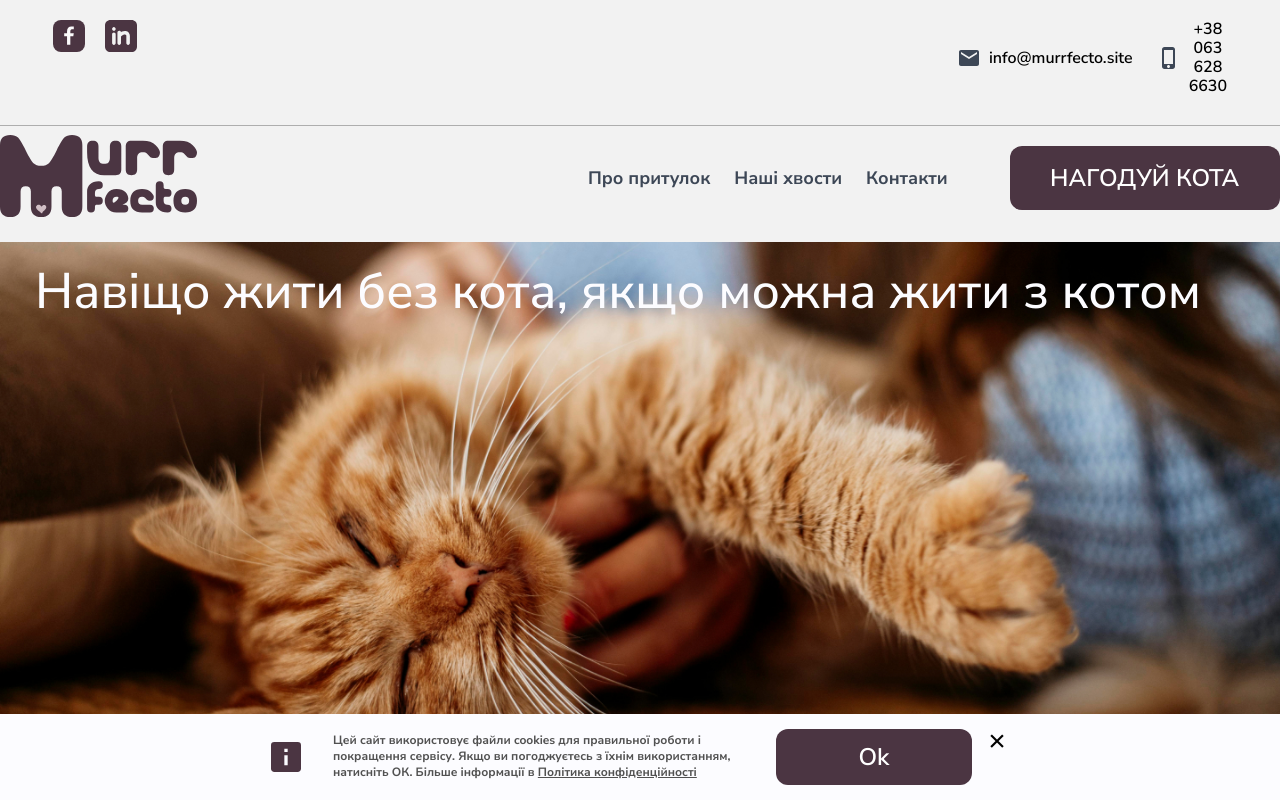
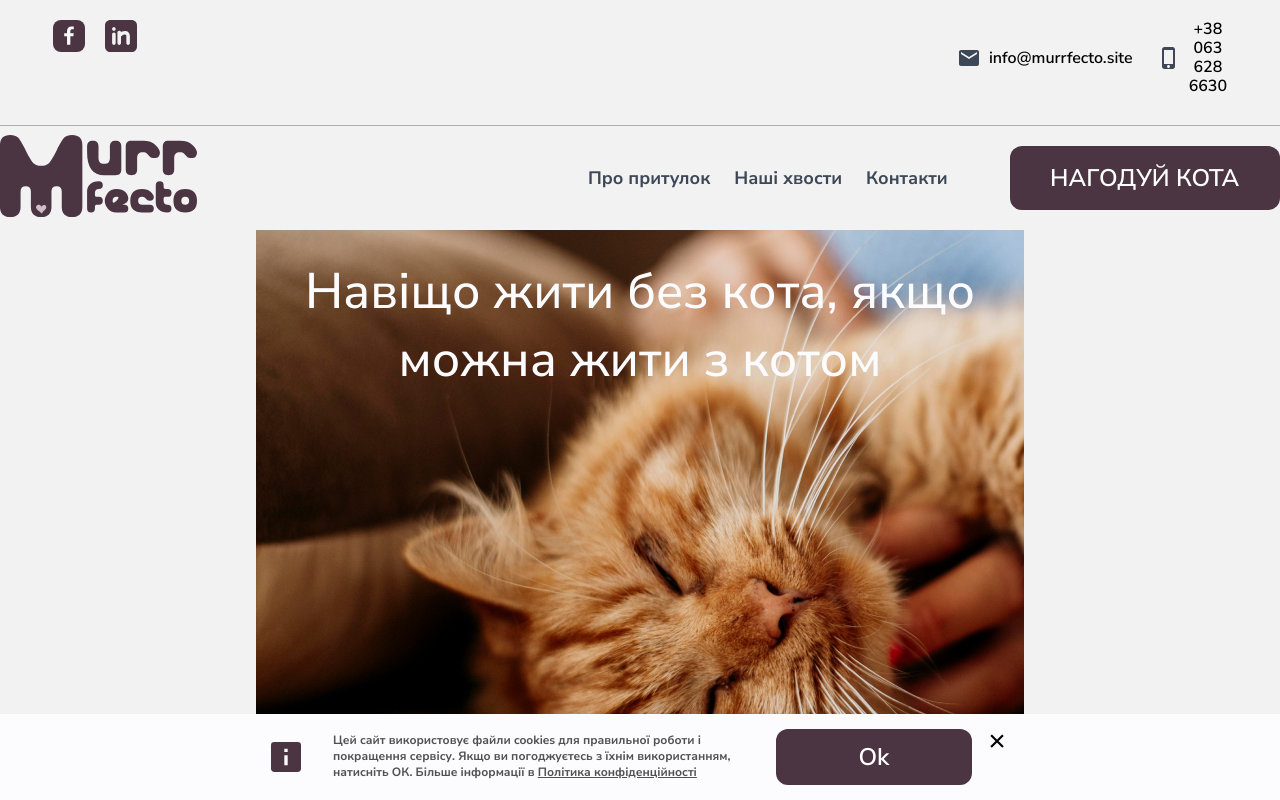
Before and after one commit to murrfecto/murrfecto1, a React (Create React App) app in the folder client/: page / in a window 1280 px wide. Shown: the top 800 px of the page. Built offline with nearby package versions, Linux system fonts and the light colour scheme; no server answers.

Commit message:
corrected desktop hero background image

```diff
--- a/client/src/components/ImageContainer/ImageContainer.js
+++ b/client/src/components/ImageContainer/ImageContainer.js
@@ -1,14 +1,15 @@
-import React from 'react';
-import catBg from "../../assets/main-cat-bg.jpg";
-import '../../global.css'
-import './ImageContainer.scss'
+import React from "react";
+
+import "../../global.css";
+import "./ImageContainer.scss";
 const ImageContainer = () => {
-    return (
-            <div className={'main_bg'}>
-                <img className={'main_bg-image'} src={catBg} alt="cat-backgroung"/>
-                <h1>Навіщо жити без кота, якщо можна жити з котом</h1>
-            </div>
-    );
+  return (
+    <section className="hero">
+      <div className="main_bg container">
+        <h1>Навіщо жити без кота, якщо можна жити з котом</h1>
+      </div>
+    </section>
+  );
 };
 
 export default ImageContainer;
--- a/client/src/components/ImageContainer/ImageContainer.scss
+++ b/client/src/components/ImageContainer/ImageContainer.scss
@@ -1,26 +1,20 @@
 @import "../../styles/_index.scss";
-img {
-  width: 100%;
+.hero {
+  background-color: $main-bg-color;
 }
 
 .main_bg {
-  position: relative;
-  img {
-    display: block;
-    margin: auto;
-    object-fit: scale-down;
-    width: 1282px;
-    height: 552px;
-  }
+  @include position-center;
+  padding-top: 28px;
+  width: 1282px;
+  height: 552px;
+  background-image: url("../../assets/main-cat-bg.jpg");
 }
 
 h1 {
   @include nunito-400-size-50;
-  position: absolute;
-  left: calc(50% - 1208px/2 - 1px);
-  line-height: 68px;
+  line-height: 1.36;
   text-align: center;
   color: $color-white;
   height: 68px;
-  top: 28px;
 }
```
